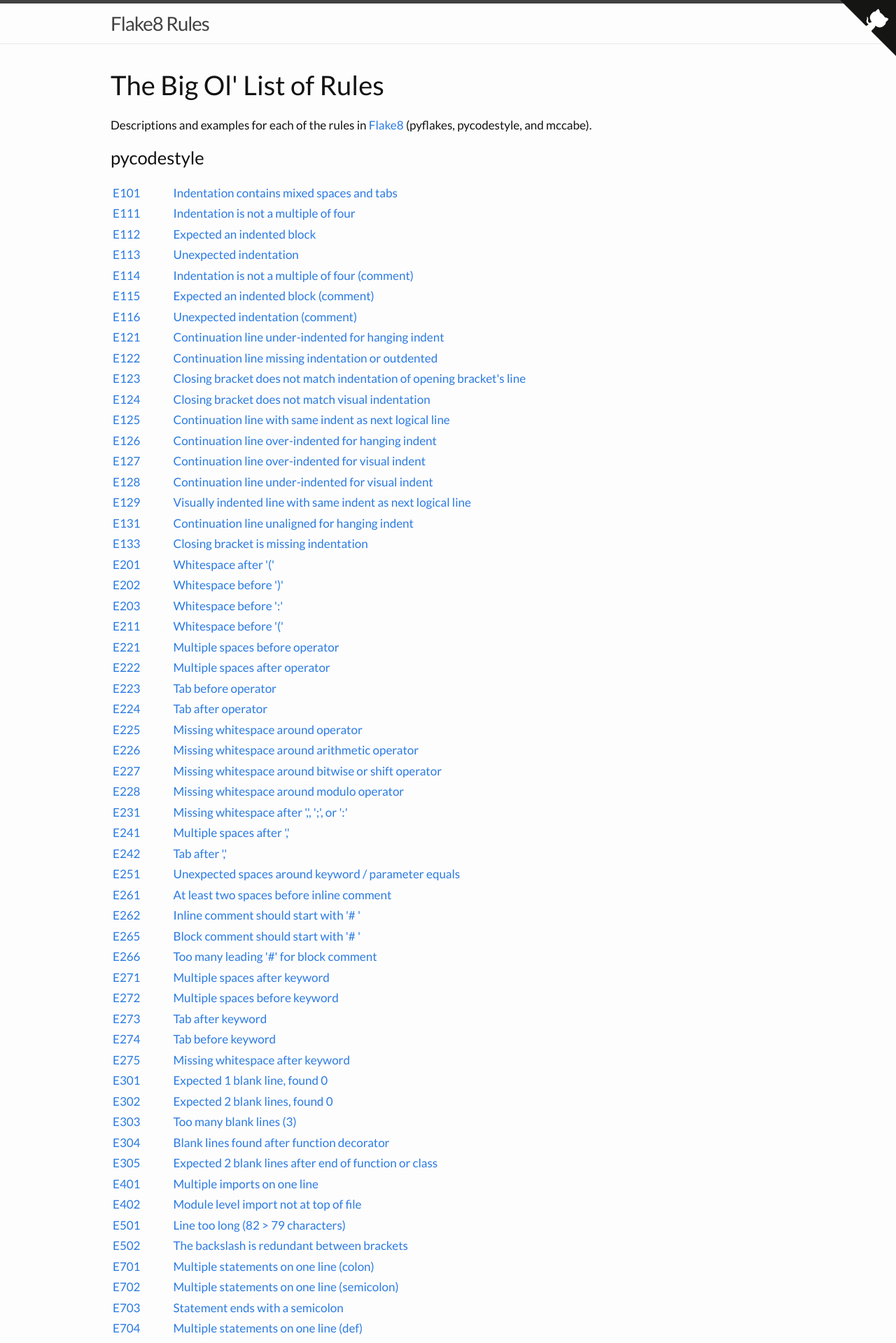
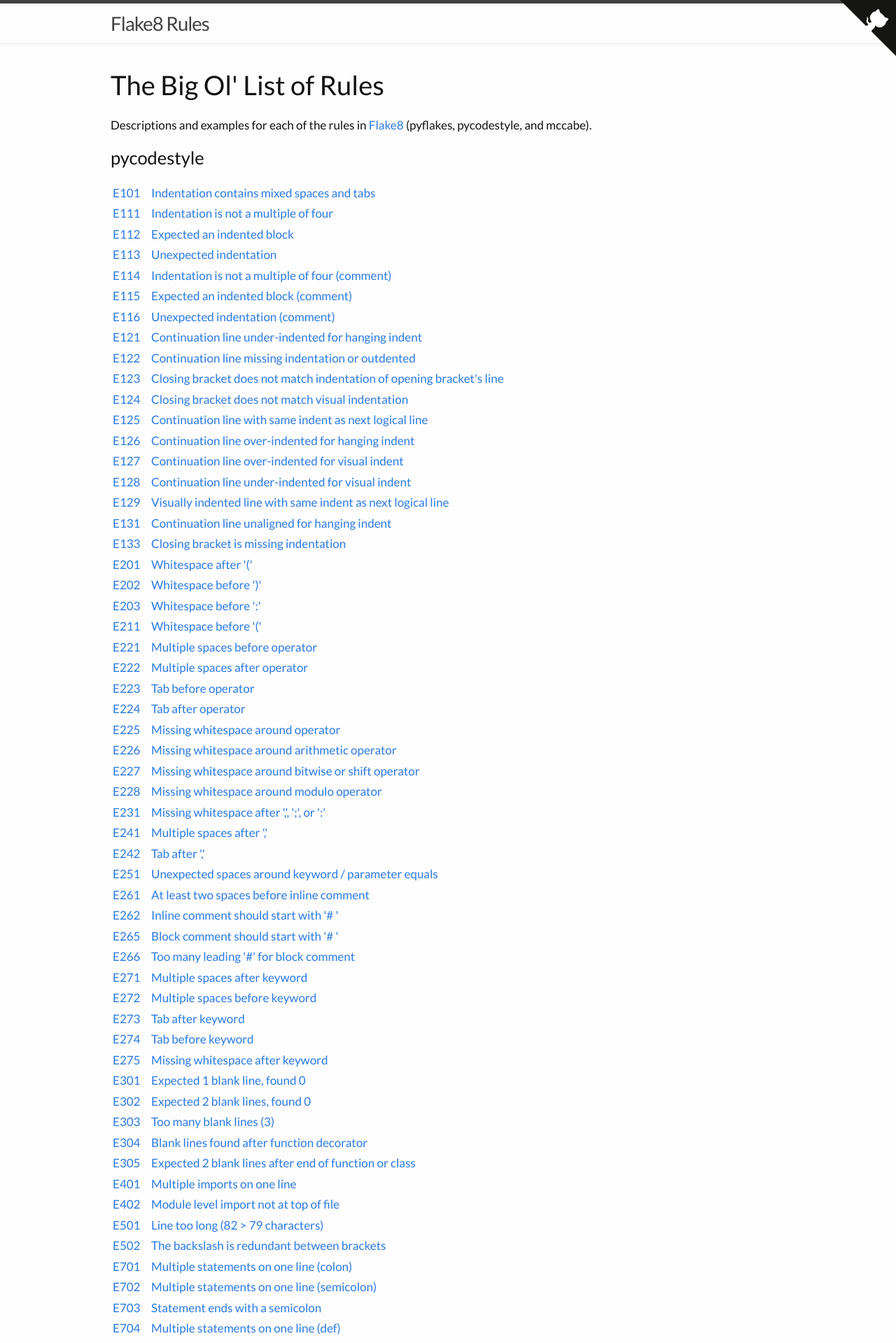
Before and after one commit to grantmcconnaughey/Flake8Rules, a Jekyll site: the page built from index.md, in a window 1280 px wide. Shown: the top 1919 px of the page at 70% size. Built offline with Jekyll 4.4.1, drawn with Linux system fonts in a browser that asks for light colours.

Commit message:
Uniform with of first rules table column

```diff
--- a/assets/main.scss
+++ b/assets/main.scss
@@ -7,4 +7,8 @@
 .rules-table {
     margin-bottom: 1.5em;
     width: 100%;
+
+    tr td:first-of-type {
+        width: 3em;
+    }
 }
```
